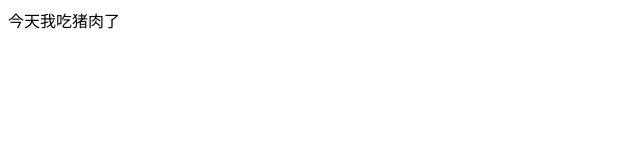
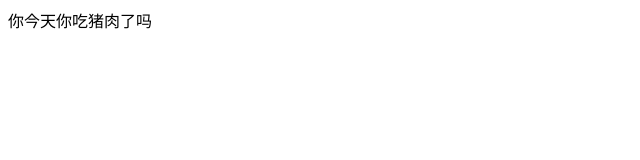
Before and after one commit to UPDATE-ONE/git_demo_01, a plain HTML site: page index.html in a window 1280 px wide. Shown: the full height of the page, 0-640 px from the left. Drawn offline with Linux system fonts and the light colour scheme.

Commit message:
删除了一个div又创建了一个新的div

```diff
--- a/index.html
+++ b/index.html
@@ -8,7 +8,7 @@
 </head>
 
 <body>
-    <div>今天我吃猪肉了</div>
+    <div>你今天你吃猪肉了吗</div>
 </body>
 
 </html>
```
